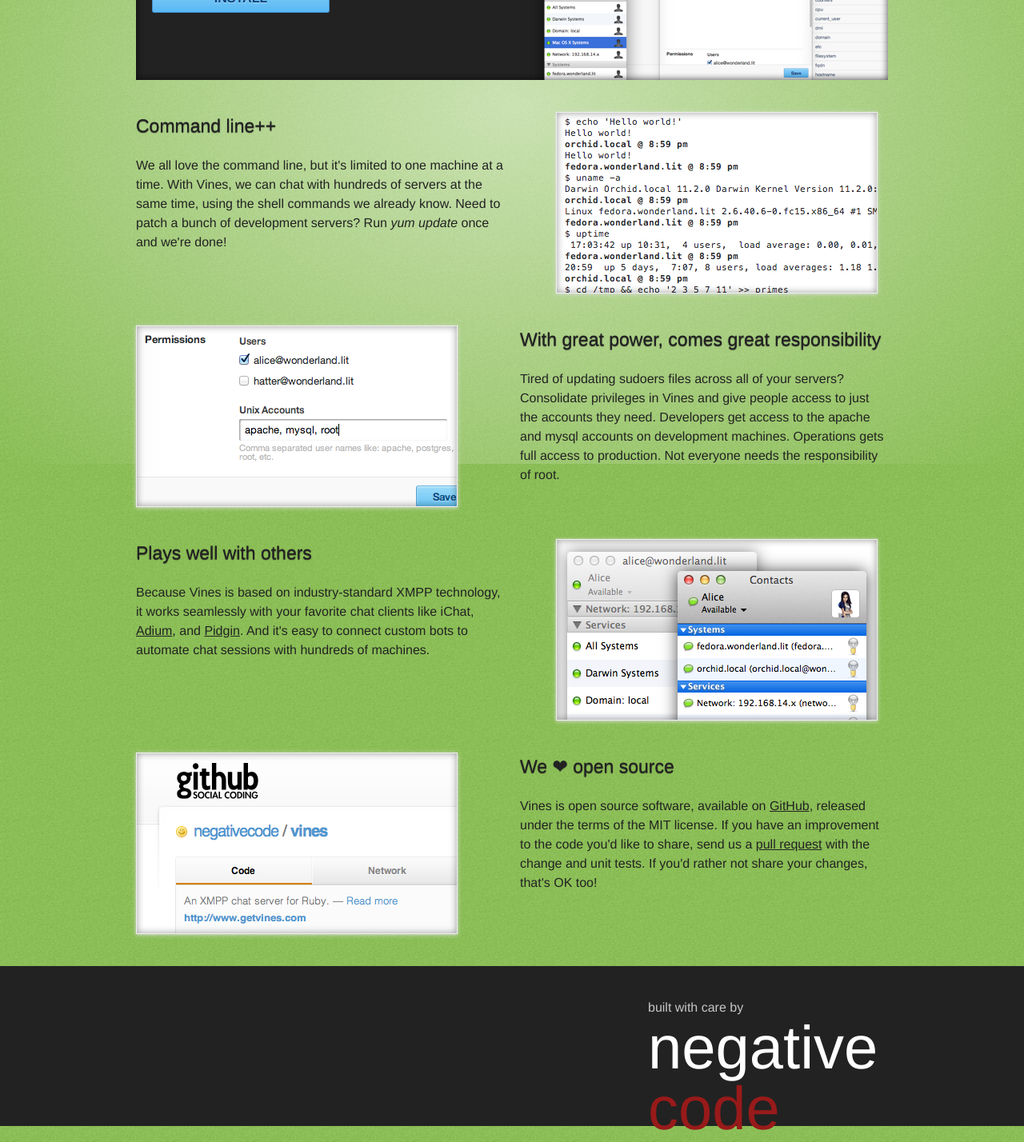
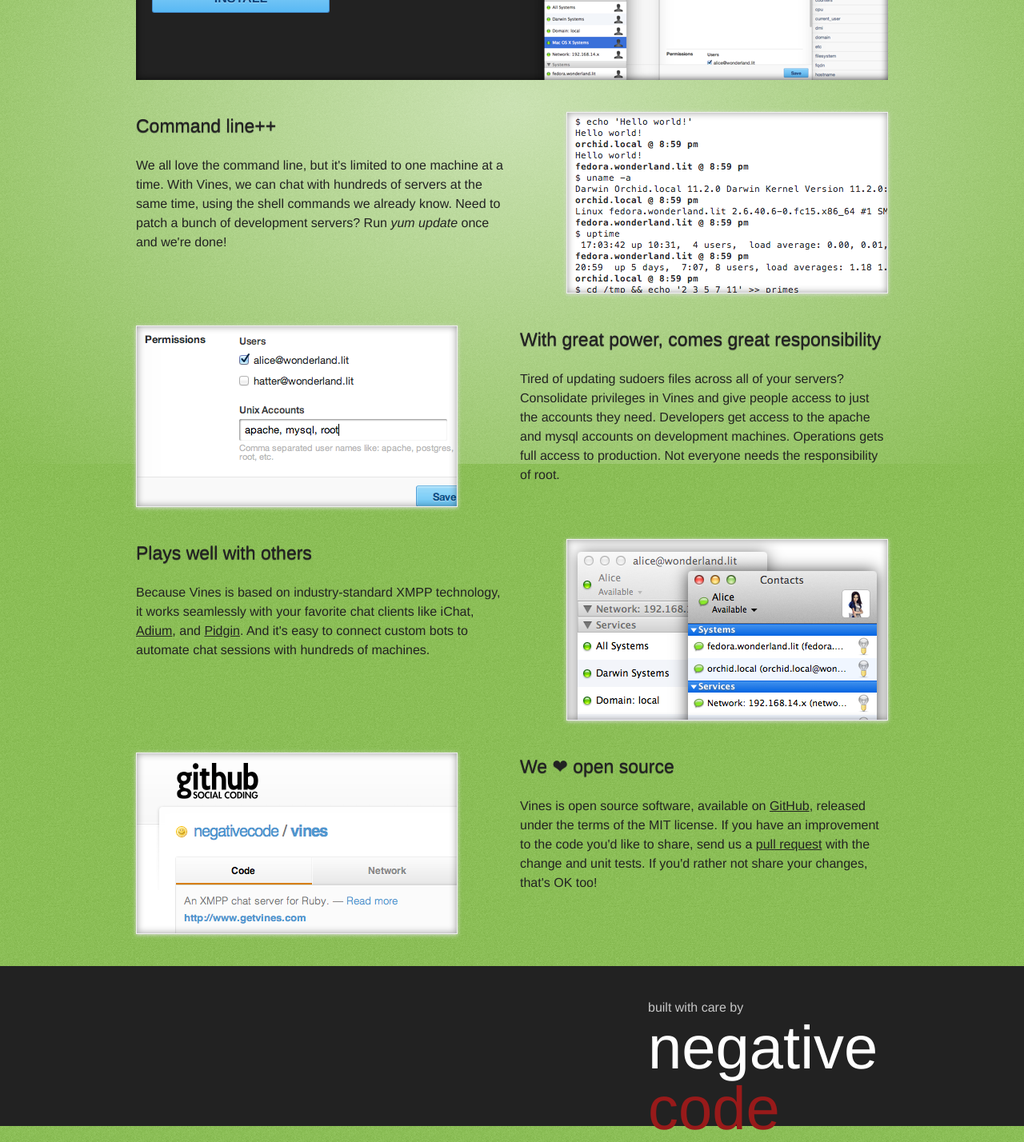
Before and after one commit to negativecode/vines, a Jekyll site: the page built from index.html, in a window 1280 px wide. Shown: the part 320-1748 px from the top of the page at 80% size. Built offline with Jekyll 4.4.1, drawn with Linux system fonts in a browser that asks for light colours.

Commit message:
Fix screenshot alignment.

```diff
--- a/stylesheets/style.css
+++ b/stylesheets/style.css
@@ -103,7 +103,7 @@
   width: 400px;
 }
 #home-page section .omega .screenshot {
-  margin-left: 45px;
+  margin-left: 58px;
 }
 #home-page #permissions-screenshot {
   background: #fff url(/images/permissions.png) no-repeat center;
```
